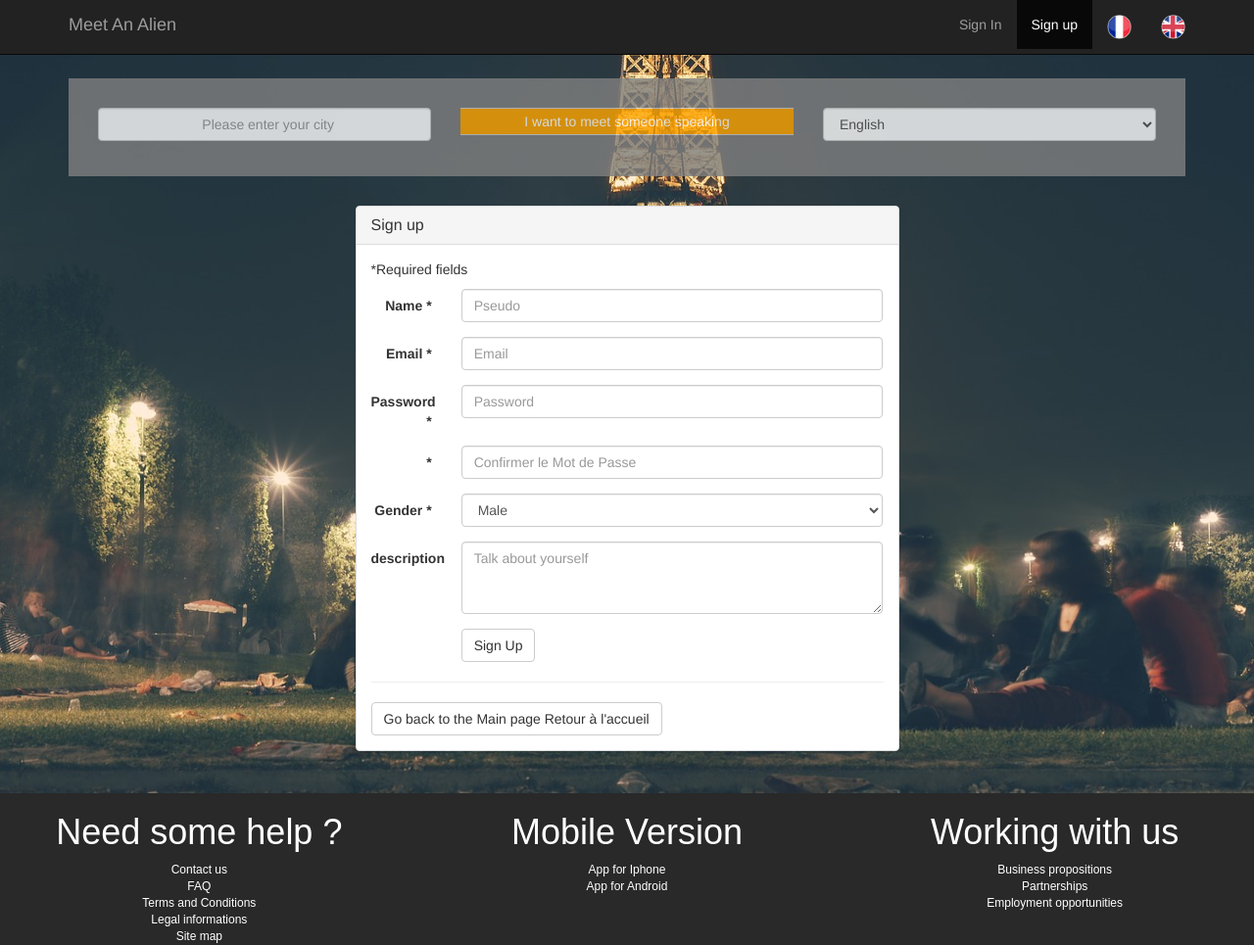
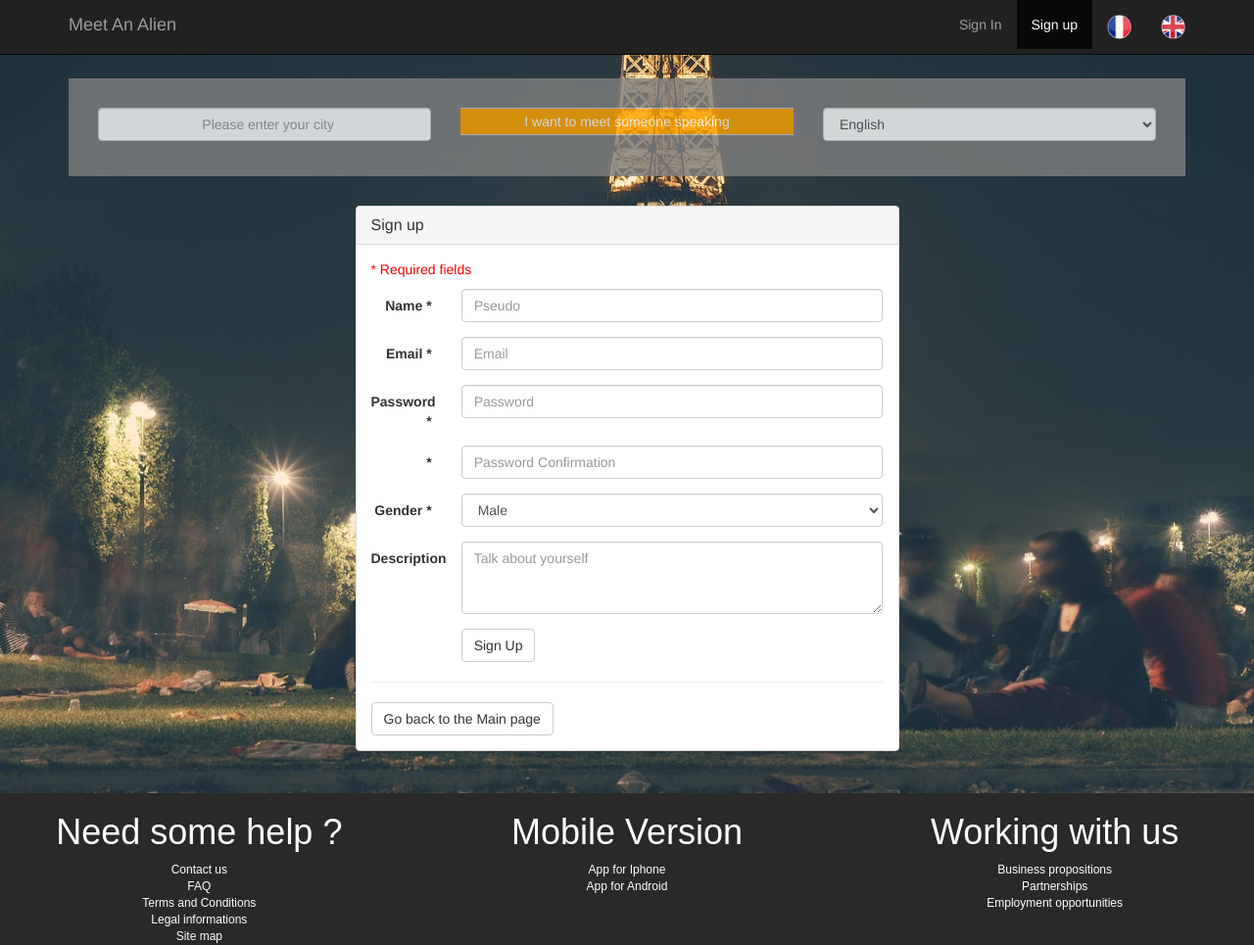
Before and after one commit to MarionCrp/Projet, a PHP site: page /index.php?page=signup in a window 1280 px wide. Shown: the whole page at 98% size. Run offline with PHP 8.4, Linux system fonts and the light colour scheme; some libraries are stand-ins or nearby versions.

Commit message:
Traduction en anglais du site par défaut, avec ajout des balises gettext ( echo _(' '); )

```diff
--- a/controller/messages_controller.php
+++ b/controller/messages_controller.php
@@ -99,7 +99,7 @@ if (isset($_SESSION['user']))
 						  <?php if(isset($_POST["envoie"]) and empty($_POST["content"])) echo _("Please, write a message"); ?>
 
 					      <textarea class="form-control" rows="3" placeholder= "<?php echo _('Your Message'); ?>" name="content"></textarea>
-					    <input type="submit" class="btn btn-default navbar-btn" value="Envoyer" name="envoie" />
+					    <input type="submit" class="btn btn-default navbar-btn" value=<?php echo _("Send"); ?> name="envoie" />
 					    </div>
 					</div>
 				</form>
--- a/view/myprofile.php
+++ b/view/myprofile.php
@@ -2,7 +2,7 @@
 
 <div class="panel panel-default">
   <div class="panel-heading">
-    <h3 class="panel-title"><?php echo_('My Profile'); ?></h3>
+    <h3 class="panel-title"><?php echo _('My Profile'); ?></h3>
   </div>
   <div class="panel-body">
     <p> <?php echo _('Name'); ?> : <?= $current_user->name() ?> </p>
--- a/view/signup.php
+++ b/view/signup.php
@@ -22,7 +22,7 @@
 		  	</div>
 
 		 	<div class="panel-body">
-		 		<p> *<?php echo _('Required fields'); ?> </p>
+		 		<p style="color:red;"> * <?php echo _('Required fields'); ?> </p>
 
 			 	<form  action="" method="post" class="form-horizontal" role="form">
 					  <div class="form-group">
@@ -49,7 +49,7 @@
 					  <div class="form-group">
 					    <label for="confirmed_pw" class="col-sm-2 control-label"> * </label>
 						    <div class="col-sm-10">
-						      <input type="password" class="form-control" name="confirmed_pw" placeholder="Confirmer le Mot de Passe">
+						      <input type="password" class="form-control" name="confirmed_pw" placeholder= "<?php echo _('Password Confirmation'); ?>" >
 						    </div>
 					  </div>
 
@@ -64,7 +64,7 @@
 					</div>
 
 					 <div class="form-group">
-					 	   <label for="description" class="col-sm-2 control-label"><?php echo _('description'); ?></label>
+					 	   <label for="description" class="col-sm-2 control-label"><?php echo _('Description'); ?></label>
 						    <div class="col-sm-10">
 						      <textarea class="form-control" rows="3" placeholder="<?php echo _('Talk about yourself'); ?>" name="description"></textarea>
 						    </div>
@@ -83,7 +83,7 @@
 					<hr/>
 
 					<form action="index.php" method="post">
-					<button type="submit" class="btn btn-default"><?php echo _('Go back to the Main page '); ?>Retour à l'accueil</button>
+					<button type="submit" class="btn btn-default"><?php echo _('Go back to the Main page '); ?></button>
 					</form>
 		 	</div><!-- Form-Panel-Body -->
 		</div><!-- panel panel-default -->
```
